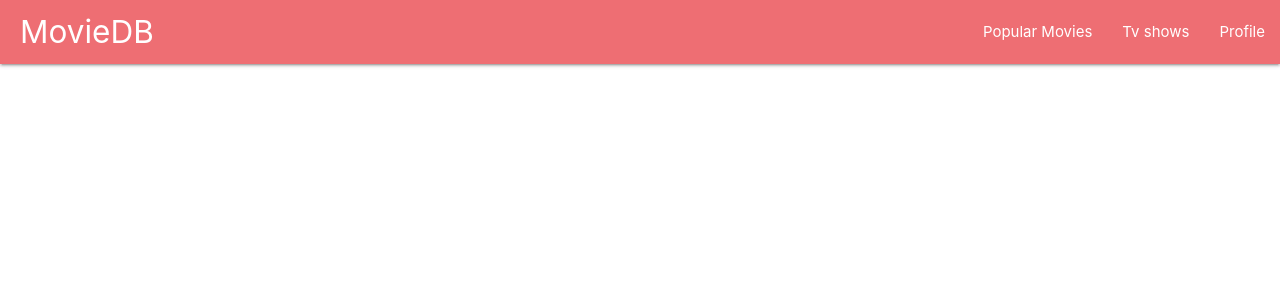
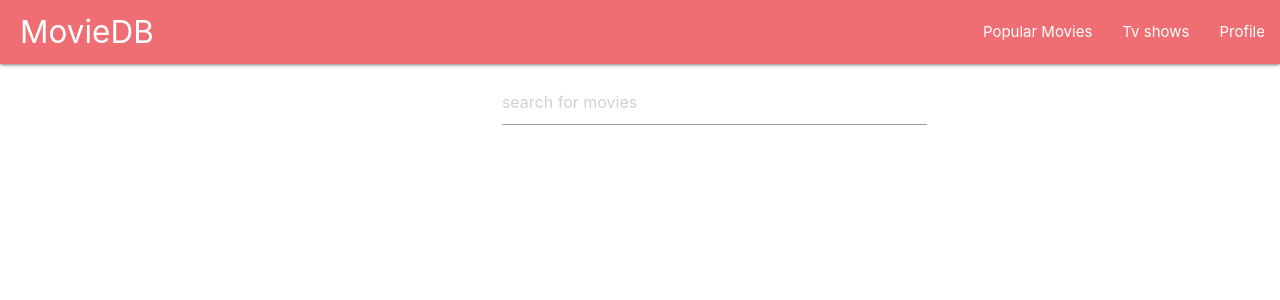
Before and after one commit to ratulMahjabin/react-moviedb, a React (Create React App) app: page / in a window 1280 px wide. Shown: the top 300 px of the page. Built offline with nearby package versions, Linux system fonts and the light colour scheme.

Commit message:
SearchBar component added

```diff
--- a/src/App.js
+++ b/src/App.js
@@ -1,9 +1,11 @@
 import react from "react";
 import Navbar from "./components/Navbar";
+import SearchBar from "./components/SearchBar";
 const App = () => {
   return (
     <div>
       <Navbar />
+      <SearchBar />
     </div>
   );
 };
--- a/src/components/SearchBar.js
+++ b/src/components/SearchBar.js
@@ -1,11 +1,19 @@
-import React from 'react'
+import React from "react";
 
 const SearchBar = () => {
-    return (
-        <div>
+  return (
+    <div className="container">
+      <div className="row">
+        <section className="col s6 offset-s4">
+          <form action="" onSubmit="">
+            <div className="input-field">
+              <input placeholder="search for movies" type="text" onChange="" />
+            </div>
+          </form>
+        </section>
+      </div>
+    </div>
+  );
+};
 
-        </div>
-    )
-}
-
-export default SearchBar
+export default SearchBar;
```
